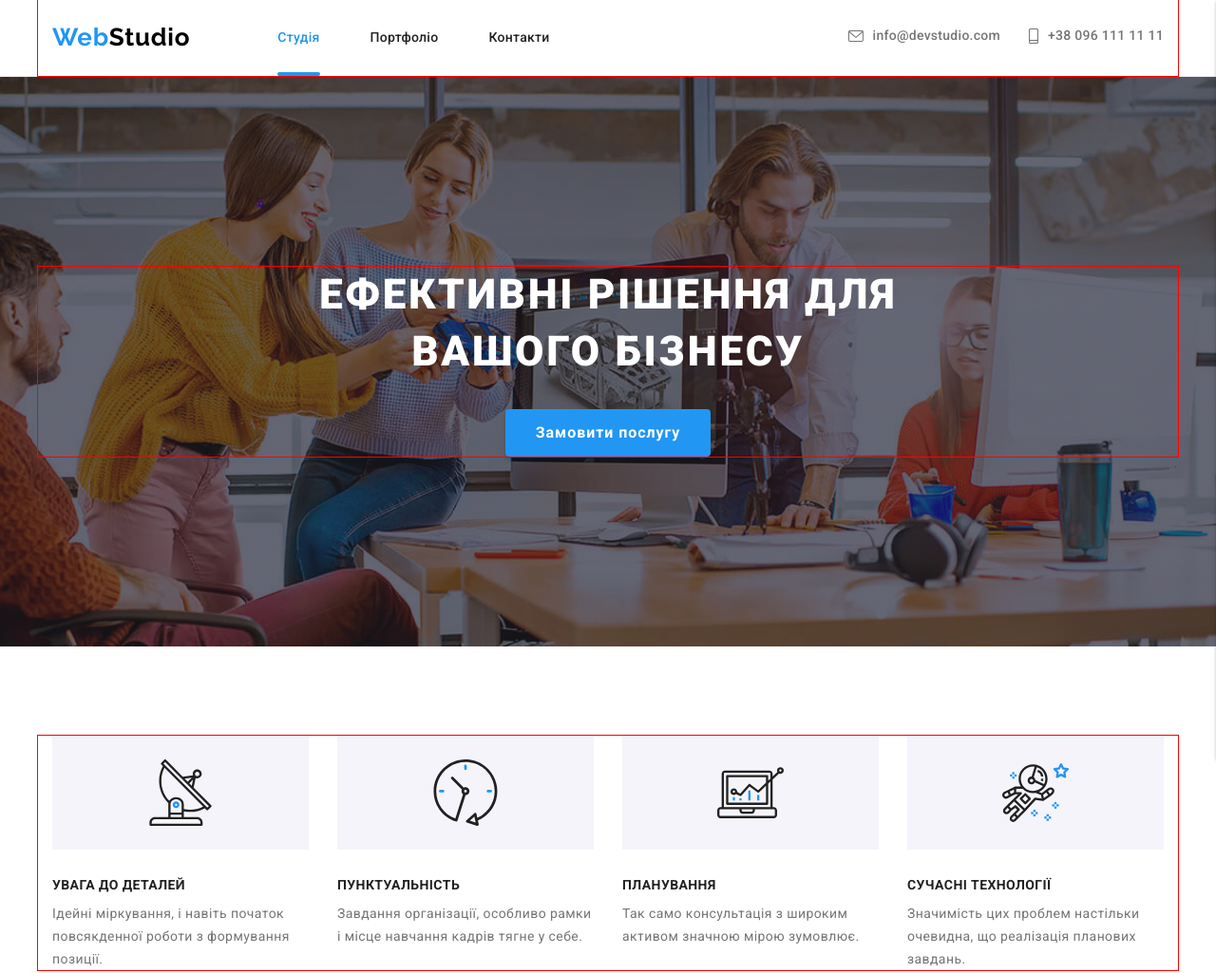
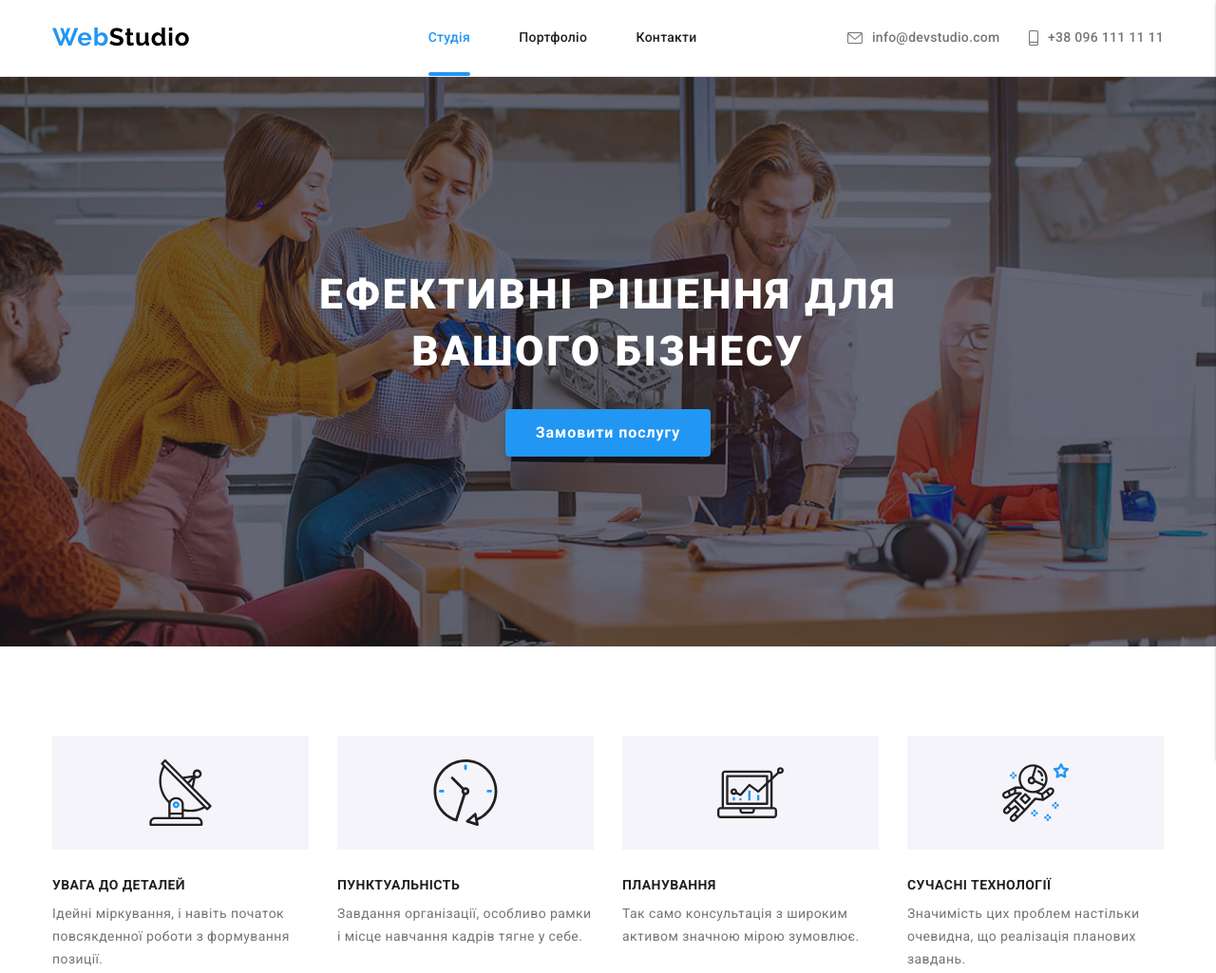
Before and after one commit to Yuliia1710/goit-markup-hw-08, a plain HTML site: page index.html in a window 1280 px wide. Shown: the top 1025 px of the page at 95% size. Drawn offline with nearby package versions, Linux system fonts and the light colour scheme.

Commit message:
added header

```diff
--- a/sass/base/_container.scss
+++ b/sass/base/_container.scss
@@ -3,10 +3,6 @@
   margin: 0 auto;
   padding-left: 15px;
   padding-right: 15px;
-  // padding-top: 60px;
-  // padding-bottom: 60px;
-
-  outline: 1px solid red;
 
   // phone screen
   @media screen and (min-width: 480px) {
@@ -24,8 +20,5 @@
   @media screen and (min-width: 1200px) {
     width: 1200px;
     width: 100%;
-
-    // padding-left: 15px;
-    // padding-right: 15px;
   }
 }
--- a/sass/layout/_contacts.scss
+++ b/sass/layout/_contacts.scss
@@ -3,17 +3,13 @@
 
   @media screen and (min-width: 768px) {
     display: flex;
-    flex-wrap: wrap;
+    flex-direction: column;
   }
 
   @media screen and (min-width: 1200px) {
-    margin-left: auto;
-  }
-
-  &__item:not(:last-child) {
-    @media screen and (min-width: 1200px) {
-      margin-right: 30px;
-    }
+    flex-direction: row;
+    width: 333px;
+    justify-content: space-between;
   }
 
   // margin-left: auto;
@@ -48,7 +44,7 @@
     height: 16px;
   }
   &__icon {
-    display: inline-flex;
+    display: flex;
     fill: $secondaryTextColor;
     transition: color 250ms cubic-bezier(0.4, 0, 0.2, 1),
       fill 250ms cubic-bezier(0.4, 0, 0.2, 1);
--- a/sass/layout/_header-nav.scss
+++ b/sass/layout/_header-nav.scss
@@ -1,17 +1,4 @@
 .nav-list {
-  // display: none;
-
-  @media screen and (min-width: 768px) {
-  }
-  // display: flex;
-  // margin-left: 93px;
-  &__item:not(:last-child) {
-    margin-right: 50px;
-
-    @media screen and (min-width: 1200px) {
-      margin-right: 53px;
-    }
-  }
   &__link {
     display: block;
     padding-top: 32px;
--- a/sass/layout/_main_nav.scss
+++ b/sass/layout/_main_nav.scss
@@ -9,6 +9,7 @@
   @media screen and (min-width: 768px) {
     max-width: 738px;
     width: 100%;
+    justify-content: space-between;
   }
 
   @media screen and (min-width: 1200px) {
@@ -19,10 +20,6 @@
   &__logo {
     padding-top: 16px;
     padding-bottom: 16px;
-
-    @media screen and (min-width: 768px) {
-      margin-right: 87px;
-    }
 
     @media screen and (min-width: 1200px) {
       margin-right: 92px;
@@ -44,6 +41,9 @@
 
   @media screen and (min-width: 768px) {
     display: flex;
+    width: 283px;
+    justify-content: space-between;
+
     &__link {
       &.current {
         color: $accentColor;
@@ -62,9 +62,6 @@
         border-radius: 2px;
       }
     }
-    &__item:not(:last-child) {
-      margin-right: 50px;
-    }
   }
 }
 
```
Also changed, not shown: css/main.css, css/main.min.css, 2 other files.
